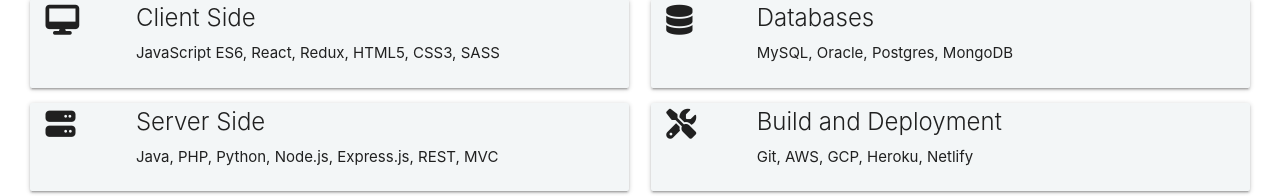
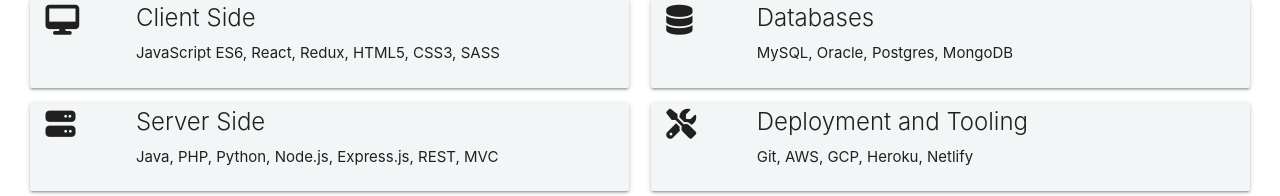
Before and after one commit to adnanreza/personal-site, a React (Create React App) app: page /Resume in a window 1280 px wide. Shown: the part 559-755 px from the top of the page. Built offline with nearby package versions, Linux system fonts and the light colour scheme; the HTML template or start-up script is replaced by a standard one.

Commit message:
Changed Build to Tooling

```diff
--- a/src/components/pages/Resume.js
+++ b/src/components/pages/Resume.js
@@ -140,7 +140,7 @@
                   icon='database'
                 ></TechnicalSkillsBlock>
                 <TechnicalSkillsBlock
-                  heading='Build and Deployment'
+                  heading='Deployment and Tooling'
                   body={tools}
                   icon='tools'
                 ></TechnicalSkillsBlock>
```
